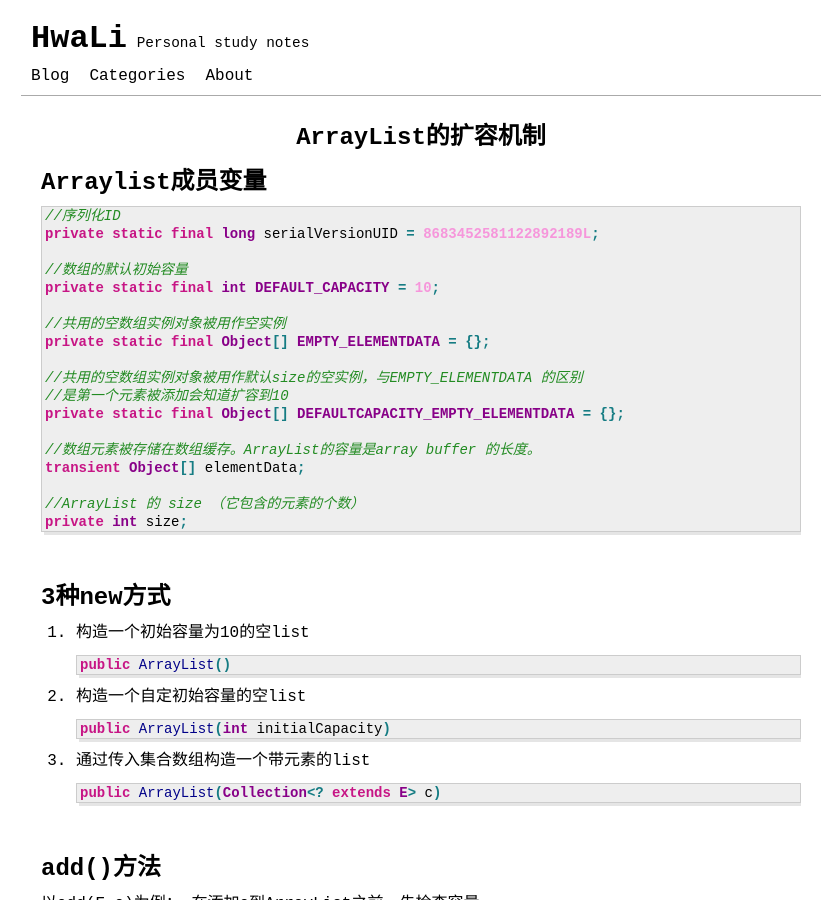
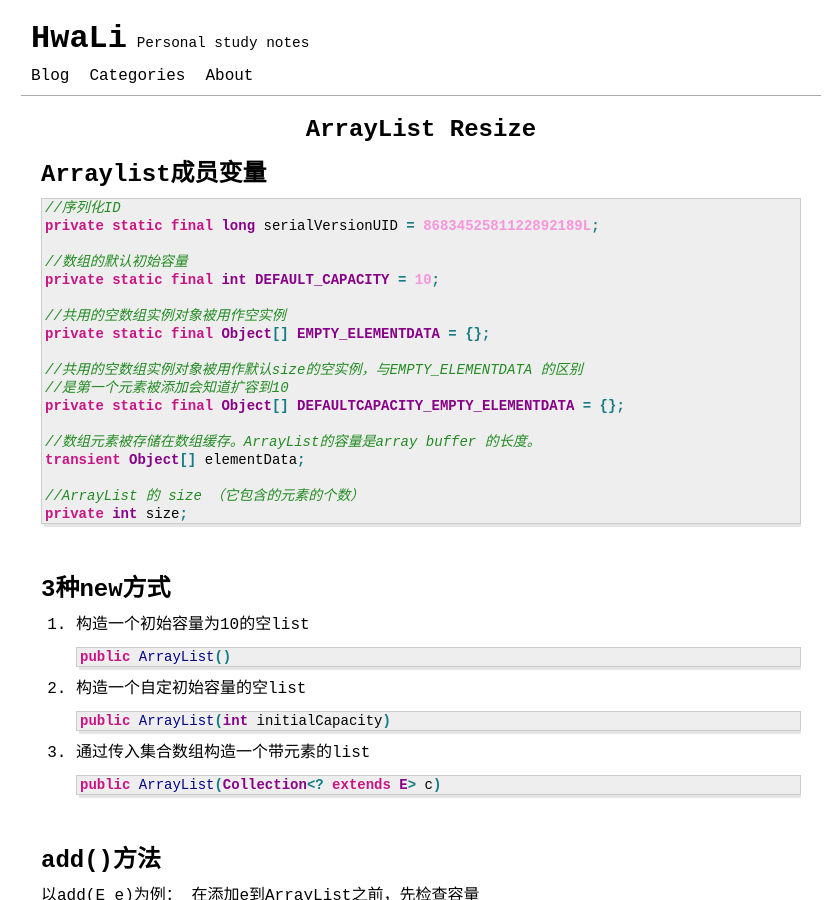
Before and after one commit to hualiy/hualiy.github.io, a Jekyll site: the page built from _posts/Java/2021-04-20-arraylist-resize.md, in a window 1280 px wide and 900 px high. Shown: the whole window, without its empty margins (219-1051 px from the left). Built offline with Jekyll 4.4.1, drawn with Linux system fonts in a browser that asks for light colours; comment, search, counter and statistics services are not loaded.

Commit message:
Update 2021-04-20-arraylist-resize.md

```diff
--- a/_posts/Java/2021-04-20-arraylist-resize.md
+++ b/_posts/Java/2021-04-20-arraylist-resize.md
@@ -1,6 +1,6 @@
 ---
 layout: post
-title: ArrayList的扩容机制
+title: ArrayList Resize
 date: 2021-4-20
 categories: [Java]
 tags: [ArrayList,Java]
```
